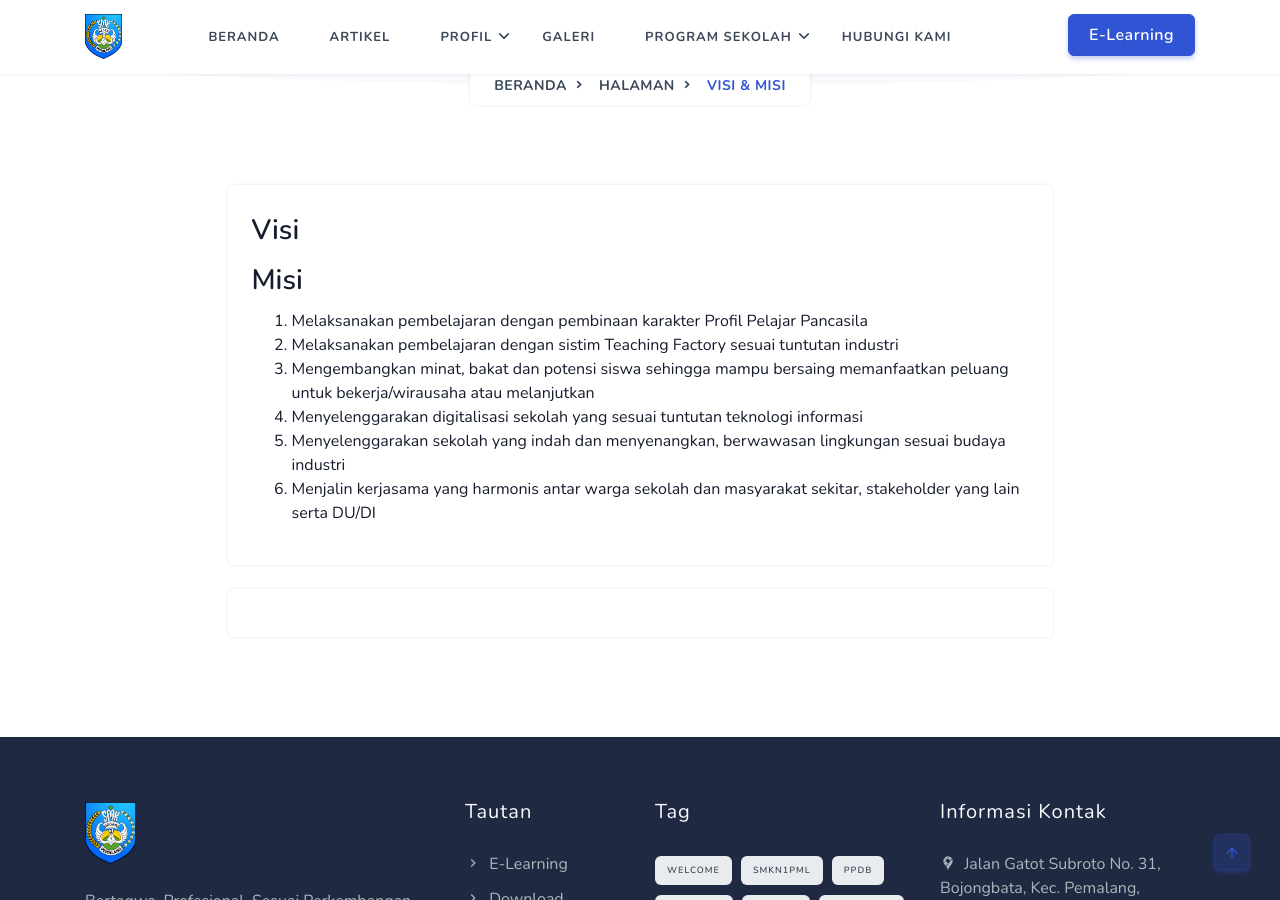
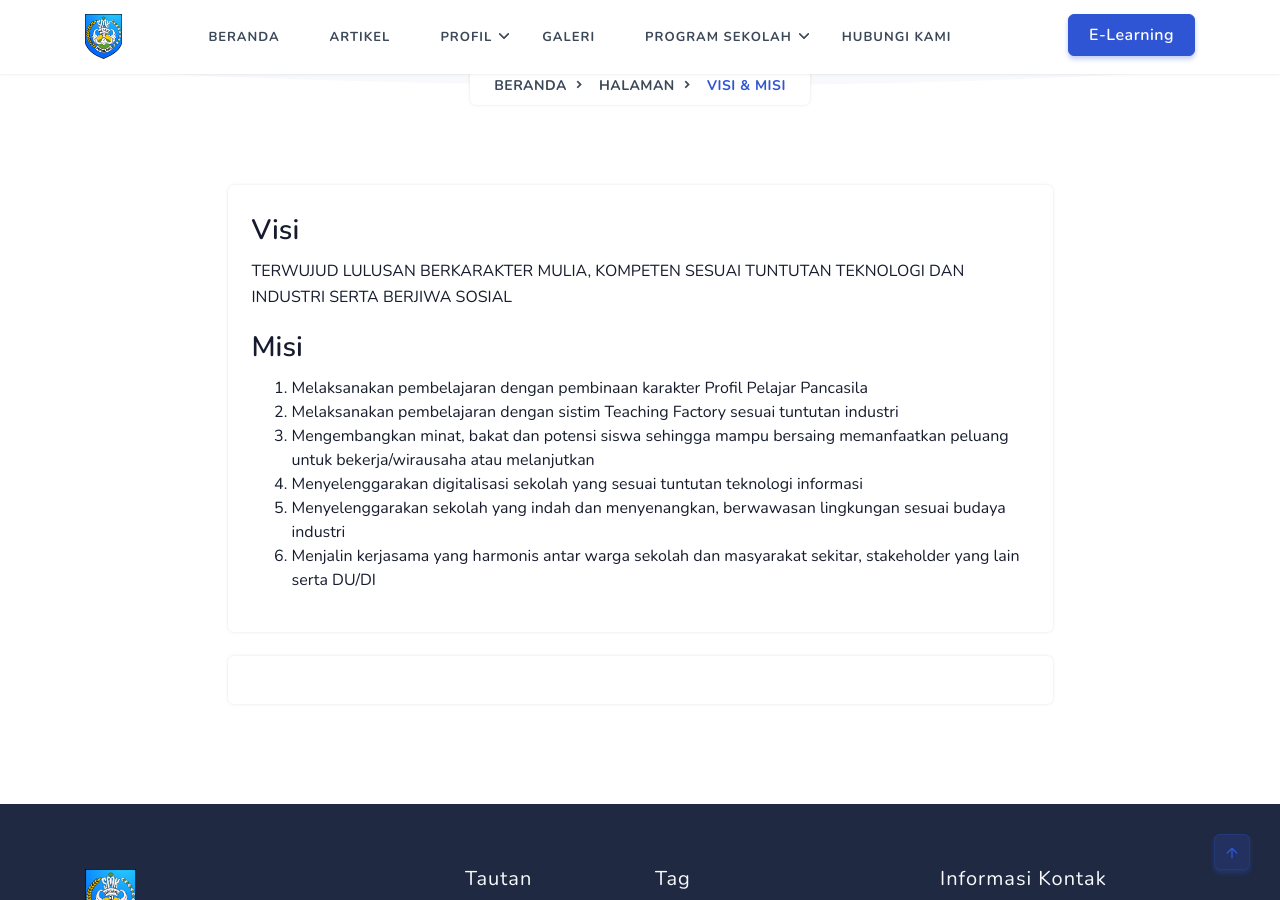
Before and after one commit to smkn1pml/website, a Jekyll site: the page built from _pages/visi-misi.md, in a window 1280 px wide and 900 px high, scrolled down 344 px. Built offline with Jekyll 4.4.1, drawn with Linux system fonts in a browser that asks for light colours; comment, search, counter and statistics services are not loaded.

Commit message:
Update Halaman “visi-misi”

```diff
--- a/_pages/visi-misi.md
+++ b/_pages/visi-misi.md
@@ -4,6 +4,12 @@ slug: visi-misi
 date: 2021-01-18T05:43:43.960Z
 ---
 ### Visi
+
+<!--StartFragment-->
+
+TERWUJUD LULUSAN BERKARAKTER MULIA, KOMPETEN SESUAI TUNTUTAN TEKNOLOGI DAN INDUSTRI SERTA BERJIWA SOSIAL
+
+<!--EndFragment-->
 
 ### Misi
 
```
